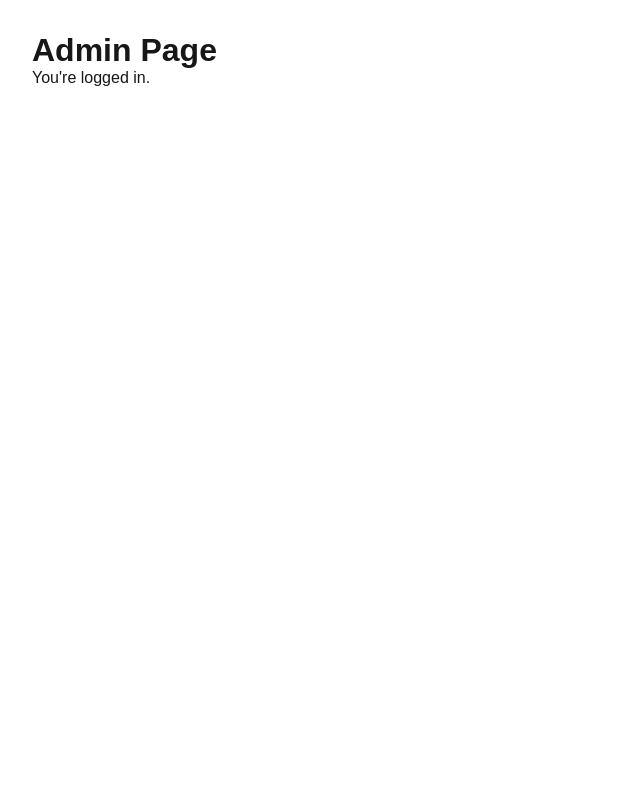
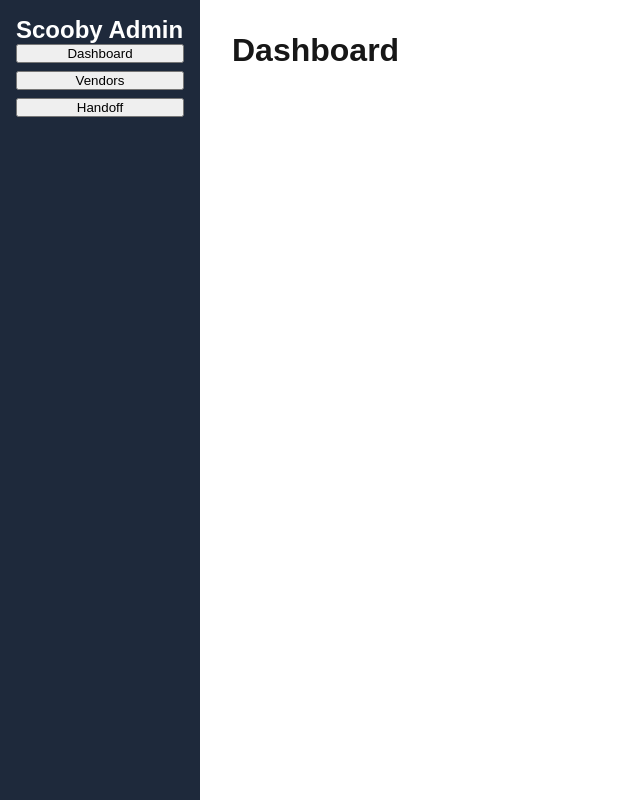
Before and after one commit to The-only-Direction/Scooby_2.0, a Next.js app: page /dashboard in a window 1280 px wide. Shown: the whole page, without its empty margins (0-640 px from the left). Built offline with nearby package versions, Linux system fonts and the light colour scheme.

Commit message:
Tabs added

```diff
--- a/app/dashboard/page.js
+++ b/app/dashboard/page.js
@@ -1,9 +1,20 @@
-
+'use client';
+import {useState} from 'react';
 export default function Dashboard(){
+    const [tab, setTab]=useState('dashboard');
     return(
-        <main style={{padding:'2rem'}}>
-            <h1> Admin Page </h1>
-            <p>You're logged in.</p>
+        <div style={{display: 'flex', minHeight: '100vh'}}>
+        <nav style={{width:'200px', background:'#1e293b', color:'white', padding:'1rem'}}>
+            <h2 style={{marginBottom:'1.5 rem'}}>Scooby Admin</h2>
+            <button onClick={()=> setTab('dashboard')} style={{display:'block', width:'100%', marginBottom:'0.5rem'}}>Dashboard</button>
+            <button onClick={()=> setTab('vendors')} style={{display:'block', width:'100%', marginBottom:'0.5rem'}}>Vendors</button>
+            <button onClick={()=> setTab('handoff')} style={{display:'block', width:'100%'}}>Handoff</button>
+        </nav>
+        <main style={{flex:1, padding:'2rem'}}>
+            {tab=='dashboard'&& <h1>Dashboard</h1>}
+            {tab=='vendors'&& <h1>Vendors</h1>}
+            {tab=='handoff'&& <h1>Handoff</h1>}
         </main>
+        </div>
     );
 }
```
